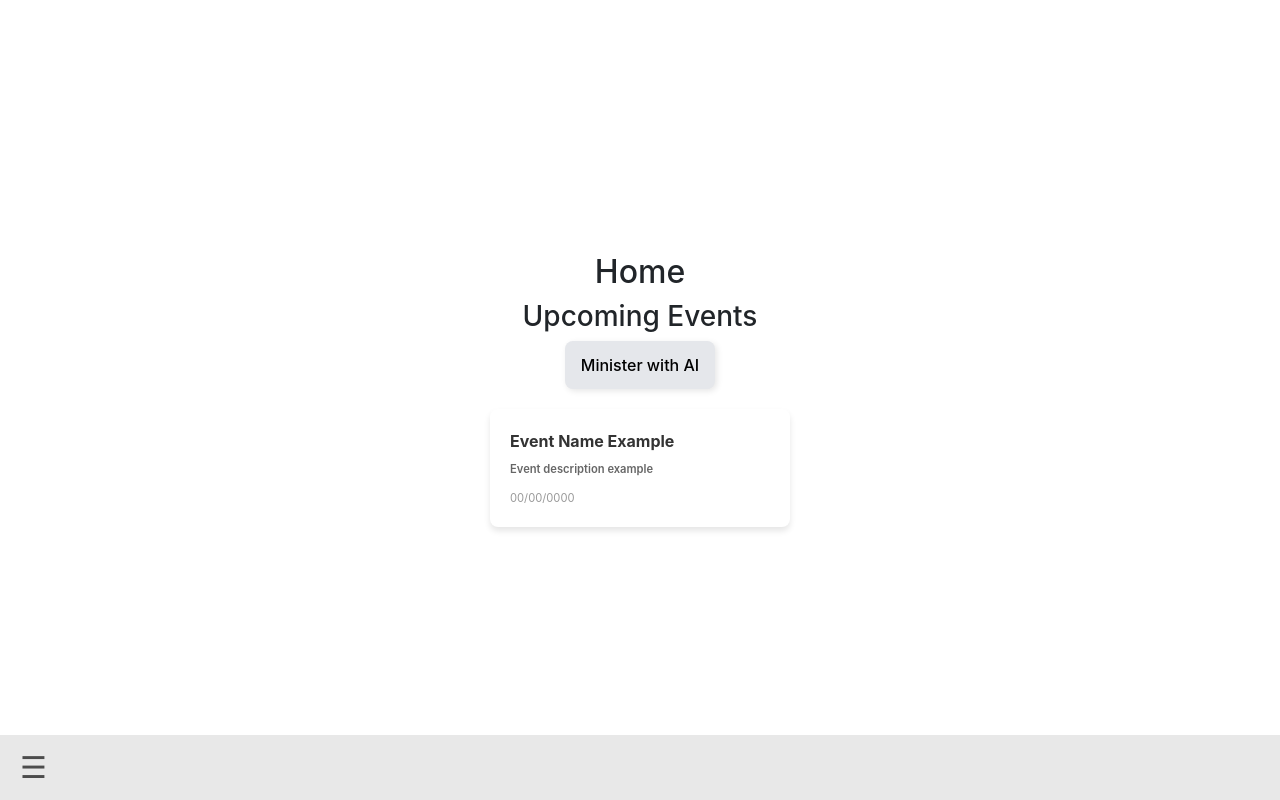
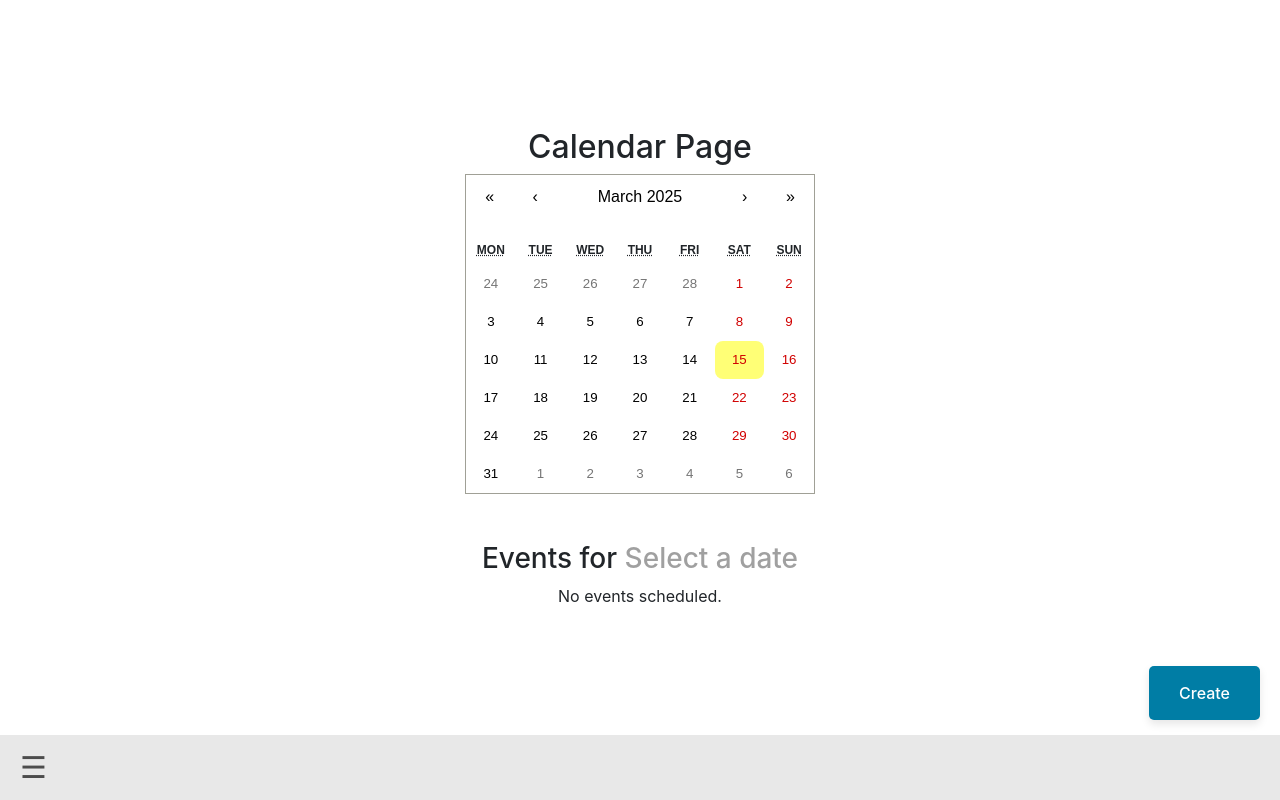
Before and after one commit to davislarson/ChurchMinisteringApp, a React (Vite) app in the folder frontend/: page /calendar in a window 1280 px wide. Built offline with nearby package versions, Linux system fonts and the light colour scheme.

Commit message:
Calendar page creation and css

```diff
--- a/frontend/package.json
+++ b/frontend/package.json
@@ -10,7 +10,9 @@
     "preview": "vite preview"
   },
   "dependencies": {
+    "date-fns": "^4.1.0",
     "react": "^19.0.0",
+    "react-calendar": "^5.1.0",
     "react-dom": "^19.0.0"
   },
   "devDependencies": {
--- a/frontend/src/App.tsx
+++ b/frontend/src/App.tsx
@@ -1,10 +1,11 @@
 import "./App.css";
+import CalendarPage from "./pages/CalendarPage";
 import HomePage from "./pages/HomePage";
 
 function App() {
   return (
     <>
-      <HomePage />
+      <CalendarPage />
     </>
   );
 }
--- /dev/null
+++ b/frontend/src/pages/CalendarPage.tsx
@@ -0,0 +1,109 @@
+import { useState } from "react";
+import EventCard from "../elements/EventCard";
+import Footer from "../elements/Footer";
+import Calendar from "react-calendar";
+import "react-calendar/dist/Calendar.css";
+
+// Define the type for events
+interface Event {
+  title: string;
+  subtitle: string;
+}
+
+// Define the type for the events dictionary
+type EventsMap = Record<string, Event[]>;
+
+function CalendarPage() {
+  const [selectedDate, setSelectedDate] = useState<Date | null>(null);
+
+  // This is dummy data until the database is connected
+  const events: EventsMap = {
+    "2025-03-17": [
+      { title: "Meeting at 10 AM", subtitle: "Discuss project updates" },
+      { title: "Lunch with Sarah", subtitle: "Catch up at the café" },
+    ],
+    "2025-03-18": [
+      { title: "Project deadline", subtitle: "Submit final draft" },
+      { title: "Call with client", subtitle: "Review contract details" },
+    ],
+  };
+
+  // Handles Date Selection on calendar
+  const handleDateChange = (date: Date | Date[]) => {
+    if (date instanceof Date) {
+      setSelectedDate(date);
+    } else if (Array.isArray(date)) {
+      setSelectedDate(date[0]);
+    } else {
+      setSelectedDate(null);
+    }
+  };
+
+  // Formats the selected date
+  const formattedDate =
+    selectedDate && selectedDate instanceof Date
+      ? selectedDate.toISOString().split("T")[0]
+      : "";
+
+  return (
+    <>
+      <h2>Calendar Page</h2>
+      {/* I haven't been able to fix the error line from showing below, but it doesn't seem to break the site so idk */}
+      <Calendar onChange={(date: Date | Date[]) => handleDateChange(date)} />
+
+      <br />
+      <br />
+      <div>
+        {/* Shows the event schedule for a specific day */}
+        <h3>
+          Events for{" "}
+          {formattedDate ? (
+            formattedDate
+          ) : (
+            <span style={{ color: "#a0a0a0" }}>Select a date</span>
+          )}
+        </h3>
+        {/* gets event data for specific day */}
+        {formattedDate && events[formattedDate] ? (
+          events[formattedDate].map((event, index) => (
+            <EventCard
+              key={index}
+              title={event.title}
+              subtitle={event.subtitle}
+              date={formattedDate}
+            />
+          ))
+        ) : (
+          <p>No events scheduled.</p>
+        )}
+      </div>
+
+      {/* floating create button */}
+      <button
+        style={{
+          position: "fixed",
+          bottom: "80px",
+          right: "20px",
+          padding: "15px 30px",
+          backgroundColor: "#007da5",
+          color: "white",
+          fontSize: "16px",
+          borderRadius: "5px",
+          border: "none",
+          boxShadow: "0 4px 8px rgba(0, 0, 0, 0.1)",
+          cursor: "pointer",
+          zIndex: 1000,
+        }}
+        onClick={() => alert("Create event button clicked!")}
+      >
+        Create
+      </button>
+
+      <br />
+      <br />
+      <Footer />
+    </>
+  );
+}
+
+export default CalendarPage;
```
Also changed, not shown: 1 other file (tests, documents, lock files or other folders).
